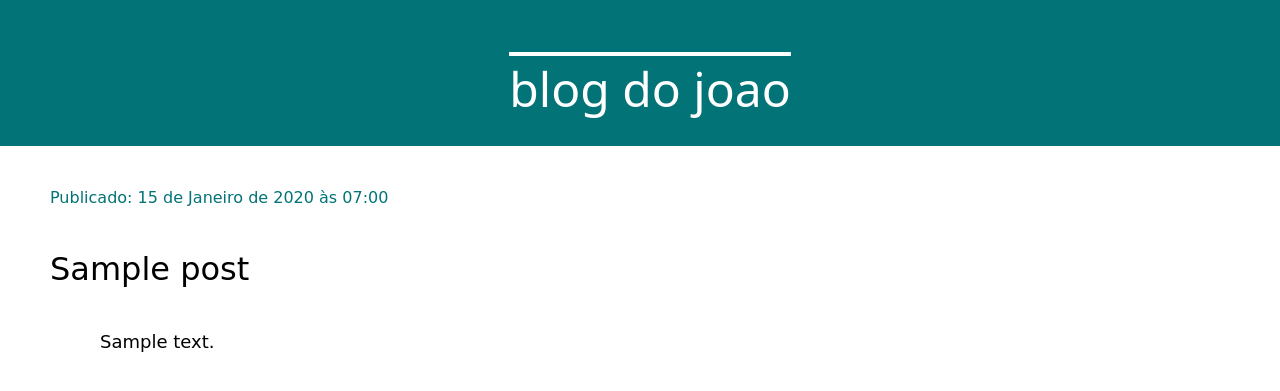
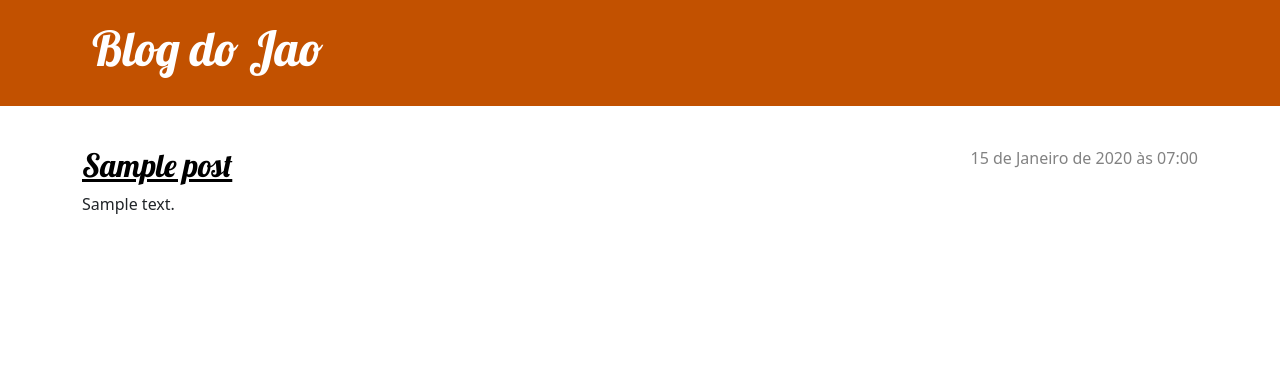
Before and after one commit to JoaoPedropgmx/Blog, a Django app: page / in a window 1280 px wide. Shown: the top 391 px of the page. Run offline with Django 4.2, Linux system fonts and the light colour scheme; tables that the repository leaves empty hold one stand-in row (values such as "Sample post").

Commit message:
melhorando web

```diff
--- a/blog/static/css/blog.css
+++ b/blog/static/css/blog.css
@@ -1,8 +1,5 @@
-time {
-    color:rgb(104, 23, 181)
-}
 .page-header {
-    background-color:#027377;
+    background-color: #C25100;
     margin-top: 0;
     margin-bottom: 40px;
     padding: 20px 20px 20px 40px;
@@ -14,33 +11,68 @@ time {
 .page-header h1 a:active {
     color: #ffffff;
     font-size: 36pt;
-    text-decoration: overline;
-}
-
-.container {
-    text-align: center;
-}
-
-.texto {
-    color: rgb(0, 0, 0);
-    font-size: 18px;
-    margin-left: 50px;
-}
-
-.posts h2, div {
-    margin-top: 40px;
-}
-.posts {
-    font-family: 'Montserrat', cursive;
-    margin-left: 50px;
-
-}
-
-.posts h2 a{
-    color: black;
     text-decoration: none;
 }
 
-.data {
-    color: #027377;
+h1,
+h2,
+h3,
+h4 {
+    font-family: 'Lobster', cursive;
 }
+
+.date {
+    color: #828282;
+}
+
+.save {
+    float: right;
+}
+
+.post-form textarea,
+.post-form input {
+    width: 100%;
+}
+
+.top-menu,
+.top-menu:hover,
+.top-menu:visited {
+    color: #ffffff;
+    float: right;
+    font-size: 26pt;
+    margin-right: 20px;
+}
+
+.post {
+    margin-bottom: 70px;
+}
+
+.post h2 a,
+.post h2 a:visited {
+    color: #000000;
+}
+
+.post > .date,
+.post > .actions {
+    float: right;
+}
+
+.btn-secondary,
+.btn-secondary:visited {
+    color: #C25100;
+    background: none;
+    border-color: #C25100;
+}
+
+.btn-secondary:hover {
+    color: #FFFFFF;
+    background-color: #C25100;
+}
+
+.descricao {
+    overflow: hidden; /* remove o estouro do elemento */
+    text-overflow: ellipsis; /* adiciona “...” no final */
+    display: -webkit-box;
+    -webkit-line-clamp: 2; /* quantidade de linhas */
+    -webkit-box-orient: vertical;
+}
--- /dev/null
+++ b/blog/templates/blog/base.html
@@ -0,0 +1,26 @@
+{% load static %}
+<!DOCTYPE html>
+<html>
+    <head>
+        <title>Blog do Jao</title>
+        <link rel="stylesheet" href="https://cdn.jsdelivr.net/npm/bootstrap@5.1.3/dist/css/bootstrap.min.css" integrity="sha384-1BmE4kWBq78iYhFldvKuhfTAU6auU8tT94WrHftjDbrCEXSU1oBoqyl2QvZ6jIW3" crossorigin="anonymous">
+        <link href='//fonts.googleapis.com/css?family=Lobster&subset=latin,latin-ext' rel='stylesheet' type='text/css'>
+        <link rel="stylesheet" href="{% static 'css/blog.css' %}">
+    </head>
+    <body>
+        <header class="page-header">
+          <div class="container">
+              <h1><a href="/">Blog do Jao</a></h1>
+          </div>
+        </header>
+
+        <main class="container">
+            <div class="row">
+                <div class="col">
+                {% block content %}
+                {% endblock %}
+                </div>
+            </div>
+        </main>
+    </body>
+</html>
--- a/blog/templates/blog/post_list.html
+++ b/blog/templates/blog/post_list.html
@@ -1,27 +1,13 @@
-{% load static %}
-<!DOCTYPE html>
-<html>
-    <head>
-        <title>Blog de animes do joao</title>
-        <link rel="stylesheet" href="https://cdn.jsdelivr.net/npm/bootstrap@5.1.3/dist/css/bootstrap.min.css" integrity="sha384-1BmE4kWBq78iYhFldvKuhfTAU6auU8tT94WrHftjDbrCEXSU1oBoqyl2QvZ6jIW3" crossorigin="anonymous">
-        <link rel="stylesheet" href="{% static 'css/blog.css' %}">
-        <link href="//fonts.googleapis.com/css?family=Lobster&subset=latin,latin-ext" rel="stylesheet" type="text/css">
-    </head>
-    <body>
-        <header class = "page-header">
-            <div class = "container">
-                <h1><a href="/">blog do joao</a></h1>
-            </div>
-        </header>
+{% extends 'blog/base.html' %}
 
-        {% for post in posts %}
-            <article class="posts">
-                <time class = "data">Publicado: {{ post.data_publicacao }}</time>
-                <h2 class="titulo"><a href="">{{ post.titulo }}</a></h2>
-                <div class = "container_texto">
-                    <p class = "texto">{{ post.texto|linebreaksbr }}</p>
-                </div>
-            </article>
-        {% endfor %}
-    </body>
-</html>
+{% block content %}
+    {% for post in posts %}
+        <article class="post">
+            <time class="date">
+                {{ post.data_publicacao }}
+            </time>
+            <h2><a href="{% url 'post_detalhes' pk=post.pk %}">{{ post.titulo }}</a></h2>
+            <p class = "descricao">{{ post.texto|linebreaksbr }}</p>
+        </article>
+    {% endfor %}
+{% endblock %}
--- a/blog/urls.py
+++ b/blog/urls.py
@@ -2,5 +2,6 @@ from django.urls import path
 from . import views
 
 urlpatterns = [
-    path('',views.post_list, name="home")
+    path('',views.post_list, name='home'),
+    path('postagem/<int:pk>/', views.post_detalhes, name='post_detalhes')
 ]
--- a/blog/views.py
+++ b/blog/views.py
@@ -1,4 +1,4 @@
-from django.shortcuts import render
+from django.shortcuts import render, get_object_or_404
 from django.utils import timezone
 from .models import Post
 
@@ -6,3 +6,7 @@ from .models import Post
 def post_list(request):
     posts = Post.objects.filter(data_publicacao__lte=timezone.now()).order_by('data_publicacao')
     return render(request, 'blog/post_list.html', {'posts': posts})
+
+def post_detalhes(request, pk):
+    posts = get_object_or_404(Post, pk=pk)
+    return render(request, 'blog/post_detalhes.html', {'posts':posts})
```
Also changed, not shown: blog/templates/blog/post_detalhes.html (added, +12 -0 lines).
